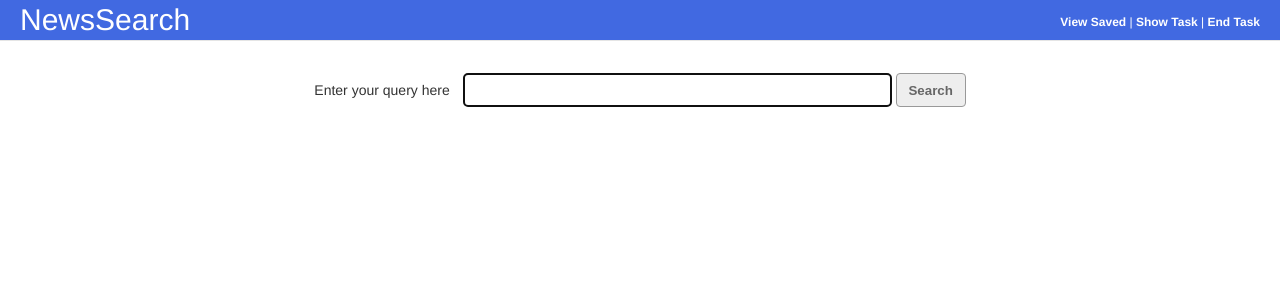
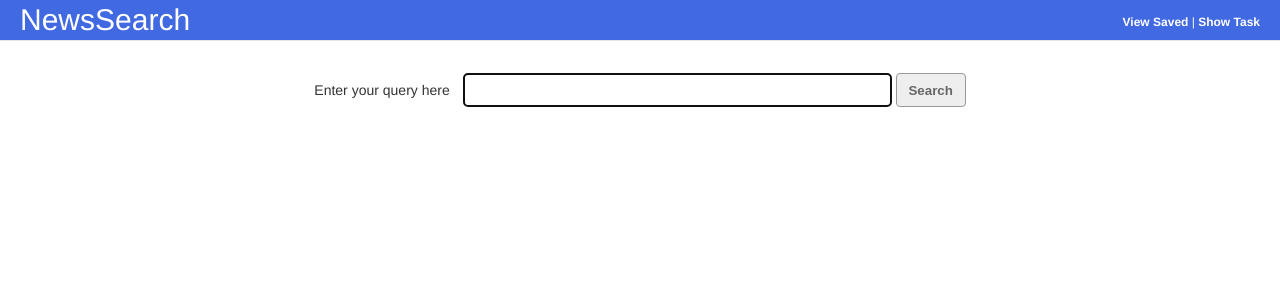
Before and after one commit to leifos/treconomics, a Django app: template treconomics_project/templates/trecdo/search.html in a window 1280 px wide. Shown: the top 300 px of the page. Run offline with Django 3.2, Linux system fonts and the light colour scheme; the template is opened without the code that fills it, so the values that code supplies are empty; some libraries are stand-ins or nearby versions.

Commit message:
removed end task

```diff
--- a/treconomics_project/templates/trecdo/search.html
+++ b/treconomics_project/templates/trecdo/search.html
@@ -23,7 +23,7 @@
     <p>
         <a href="{% url 'saved' %}">View Saved</a> |
         <a href="JavaScript:taskPopup('/treconomics/showtask/');">Show Task</a>
-        | <a href="{% url 'next' %}" id="end-task-link"> End Task</a>
+       <!-- | <a href="{% url 'next' %}" id="end-task-link"> End Task</a>
        <!-- | <a href="{% url 'next' %}" id="end-task-link"> End Task</a> -->
 
     </p>
```
